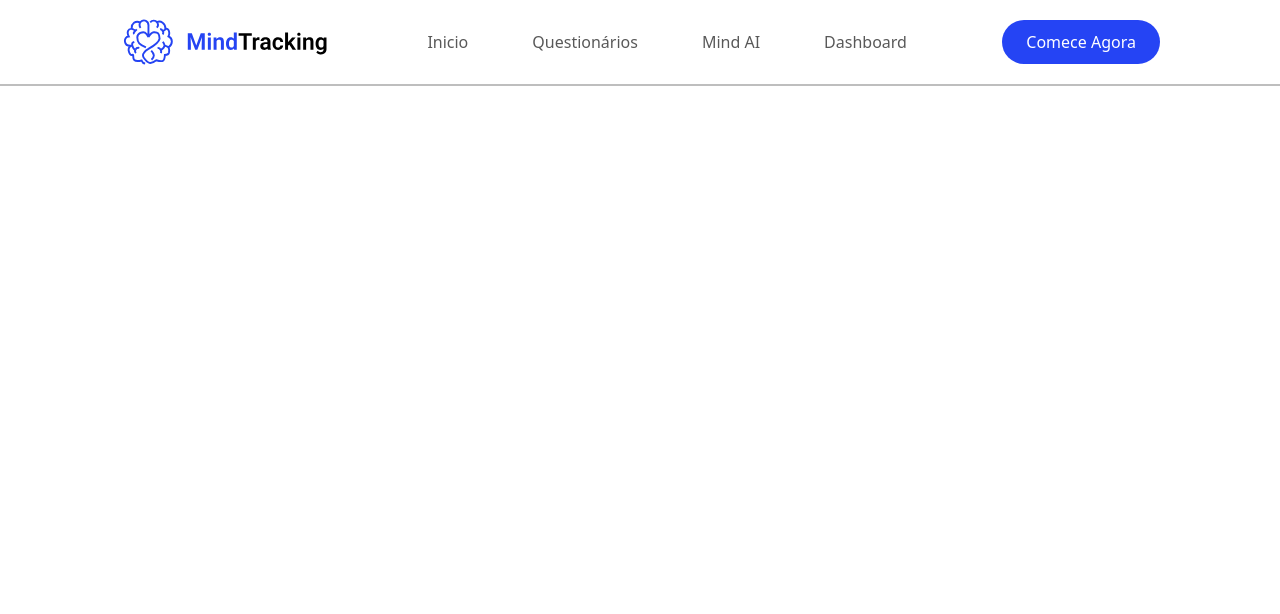
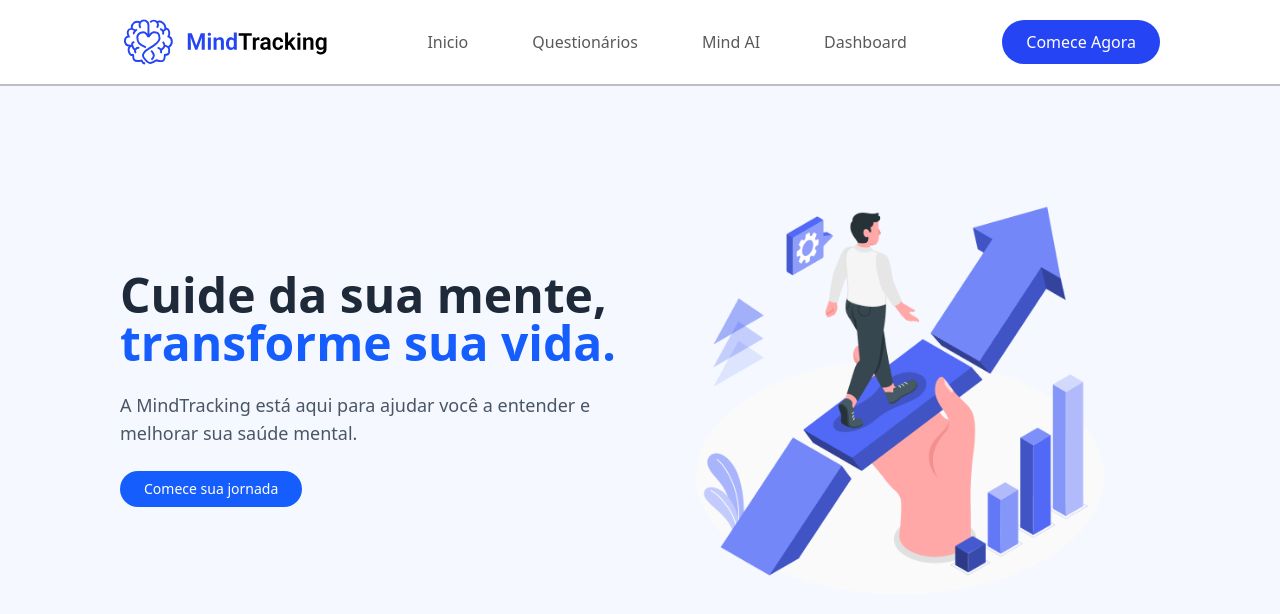
Before and after one commit to ThiagoNascBarros/mindtrancking, a React (Vite) app: page / in a window 1280 px wide. Shown: the top 614 px of the page. Built offline with nearby package versions, Linux system fonts and the light colour scheme.

Commit message:
feat: criacao da pagina home

```diff
--- a/src/App.tsx
+++ b/src/App.tsx
@@ -1,11 +1,10 @@
-import Header from "./components/Header/Header.tsx";
-
+import React from "react";
+import Home from "./Pages/Home";
 
 export default function App() {
-
   return (
-    <>
-      <Header />
-    </>
-  )
+    <div>
+      <Home />
+    </div>
+  );
 }
--- /dev/null
+++ b/src/Pages/Home.tsx
@@ -0,0 +1,40 @@
+import React from "react";
+import Header from "../components/Header/Header.tsx";
+import ImgHero from "../../public/ImagemHero.png";
+
+export default function Home() {
+  return (
+    <div>
+      <Header />
+      <main className="min-h-screen">
+        {/* Hero Section */}
+        <section className="max-w-7xl bg-[#F5F9FF] mx-auto px-[120px] py-20 flex flex-col-reverse md:flex-row items-center justify-between">
+          {/* Texto à esquerda */}
+          <div className="md:w-1/2 text-center md:text-left space-y-6">
+            <h1 className="text-4xl md:text-5xl font-bold text-gray-800">
+              Cuide da sua mente,
+              <br />
+              <span className="text-blue-600">transforme sua vida.</span>
+            </h1>
+            <p className="text-gray-600 text-lg">
+              A MindTracking está aqui para ajudar você a entender e melhorar
+              sua saúde mental.
+            </p>
+            <button className="bg-blue-600 text-white px-6 py-2 rounded-full text-sm font-medium hover:bg-blue-700 transition">
+              Comece sua jornada
+            </button>
+          </div>
+
+          {/* Imagem à direita */}
+          <div className="md:w-1/2 flex justify-center mb-12 md:mb-0 w-30">
+            <img
+              src={ImgHero}
+              alt="Ilustração"
+              className="w-full max-w-md"
+            />
+          </div>
+        </section>
+      </main>
+        </div>
+  );
+}
```
Also changed, not shown: public/ImagemHero.png (added).
